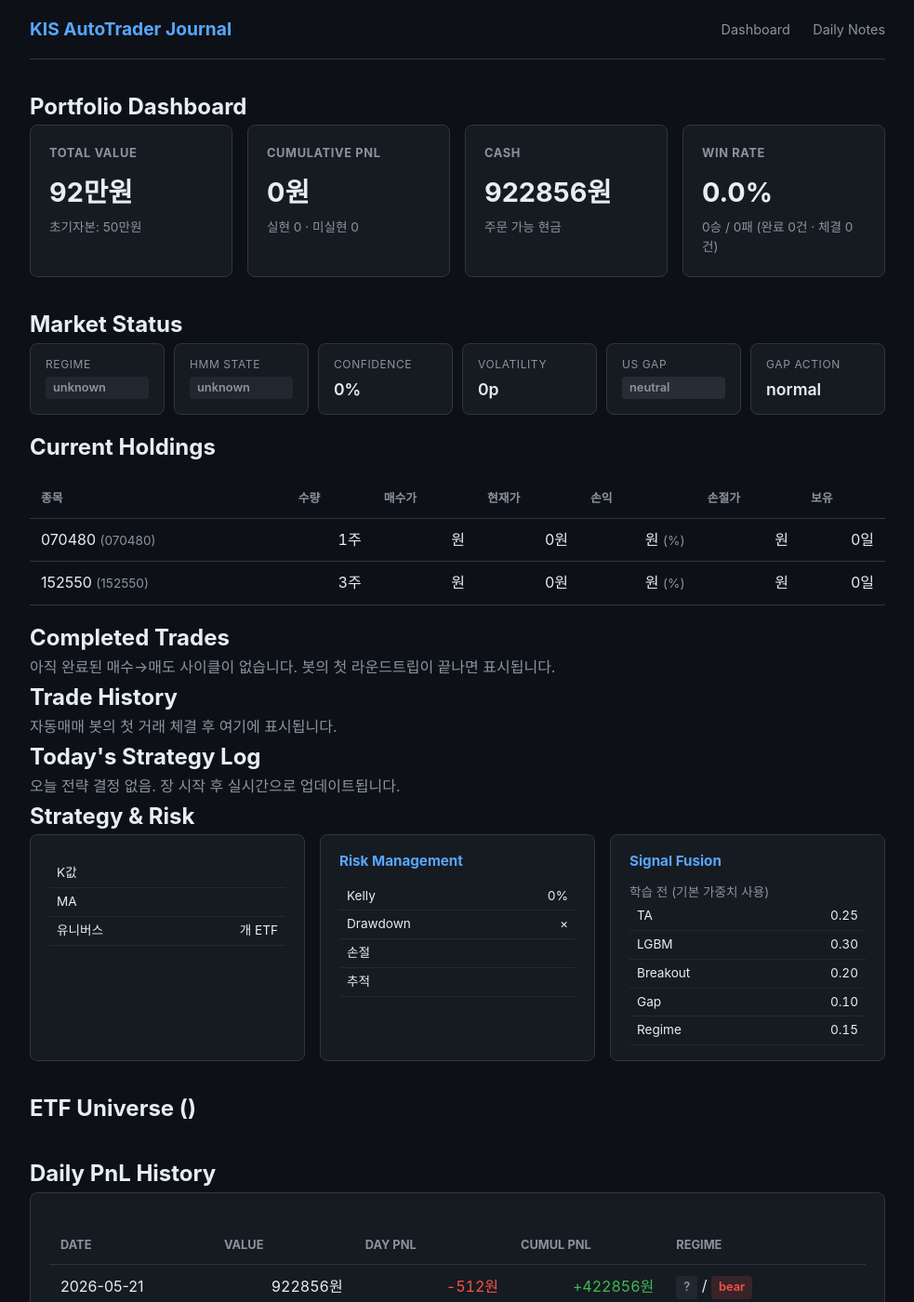
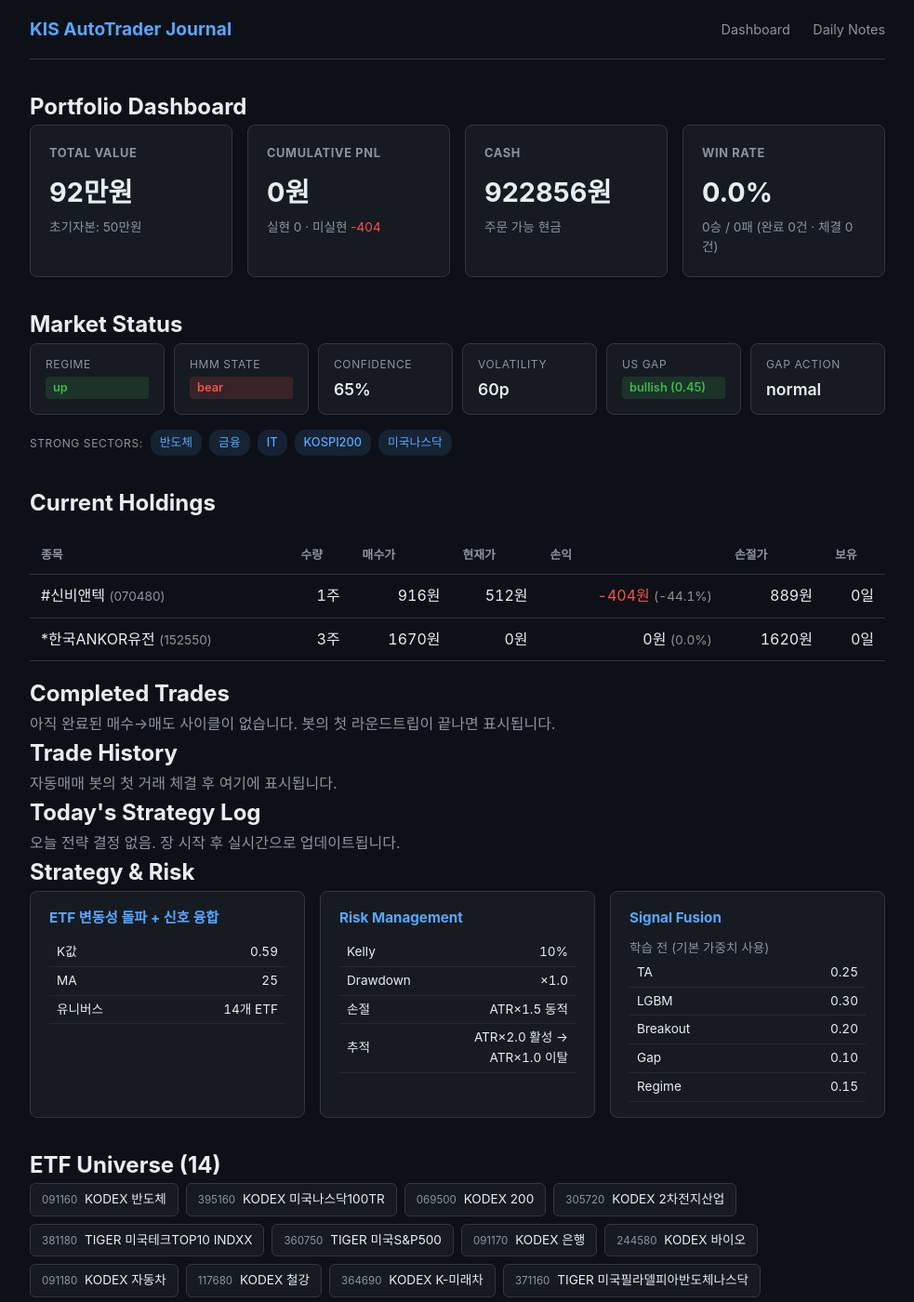
Before and after one commit to BudongJW/kis-trading-journal, a Jekyll site: the page built from index.html, in a window 1280 px wide and 1400 px high. Shown: the whole window at 93% size, without its empty margins (148-1131 px from the left). Built offline with Jekyll 4.4.1, drawn with Linux system fonts in a browser that asks for light colours; some of the changed lines change nothing that is shown; some of the changed text lies outside the part shown.

Commit message:
auto: US night update 06:00

```diff
--- a/_data/portfolio.json
+++ b/_data/portfolio.json
@@ -1,38 +1,46 @@
 {
-  "updated_at": "2026-05-21T19:49:53.896346",
+  "updated_at": "2026-05-22T06:00:21.773308",
   "initial_capital": 500000,
   "cash": 922856,
   "holdings": [
     {
       "symbol": "070480",
-      "name": "070480",
-      "tag": "급등주",
+      "name": "#신비앤텍",
       "qty": 1,
-      "current_price": 0,
-      "value": 0,
-      "ta_score": 0,
-      "ta_signal": "N/A"
+      "current_price": 512,
+      "value": 512,
+      "buy_price": 916,
+      "pnl": -404,
+      "pnl_pct": -44.1,
+      "manual": true,
+      "stop_price": 889
     },
     {
       "symbol": "152550",
-      "name": "152550",
-      "tag": "급등주",
+      "name": "*한국ANKOR유전",
       "qty": 3,
       "current_price": 0,
       "value": 0,
-      "ta_score": 12.4,
-      "ta_signal": "HOLD",
-      "ta_detail": "TA=+12(bear) [RSI(25)=+15 MACD=-20 BB=+15 Stoch=+1 ADX=-0 MA=-15 OBV=-5 MFI=+4 ATR=+5]"
+      "buy_price": 1670,
+      "pnl": 0,
+      "pnl_pct": 0.0,
+      "manual": true,
+      "stop_price": 1620
     }
   ],
-  "holdings_value": 0,
-  "total_value": 922856,
+  "holdings_value": 512,
+  "total_value": 923368,
   "total_pnl": 0,
   "total_pnl_pct": 0,
+  "realized_pnl": 0,
+  "unrealized_pnl": -404,
   "total_trades": 0,
+  "completed_trades": 0,
   "winning_trades": 0,
   "losing_trades": 0,
   "win_rate": 0.0,
+  "trades": [],
+  "realized": [],
   "daily_history": [
     {
       "date": "2026-05-12",
@@ -85,184 +93,127 @@
       "hmm_state": "bear",
       "confidence": 0.654,
       "k_value": 0.59
+    },
+    {
+      "date": "2026-05-22",
+      "total_value": 923368,
+      "cash": 922856,
+      "holdings_value": 512,
+      "day_pnl": 512,
+      "cumul_pnl": 423368,
+      "regime": "up",
+      "hmm_state": "bear",
+      "confidence": 0.654,
+      "k_value": 0.59
     }
   ],
-  "market_context": {
-    "regime": {
-      "trend": "up",
-      "volatility": "normal",
-      "trend_score": 0.418,
-      "vol_percentile": 60.0,
-      "hmm_state": "bear",
-      "hmm_confidence": 0.8524252122980556,
-      "hmm_transition": {
-        "bull": 0.04683101546218416,
-        "bear": 0.9091157925374135,
-        "sideways": 0.0440531920004024
-      }
+  "market": {
+    "regime": "up",
+    "hmm_state": "bear",
+    "confidence": 0.654,
+    "volatility": "normal",
+    "vol_percentile": 60.0,
+    "overnight_gap": {
+      "direction": "bullish",
+      "strength": 0.45,
+      "action": "normal"
     },
-    "confidence": 0.654,
     "strong_sectors": [
       "반도체",
       "금융",
       "IT",
       "KOSPI200",
       "미국나스닥"
-    ],
-    "k_value": 0.59,
-    "ta_weights": {
-      "rsi": 0.17,
-      "macd": 0.17,
-      "bb": 0.12,
-      "stoch": 0.12,
-      "adx": 0.12,
-      "ma": 0.12,
-      "obv": 0.06,
-      "mfi": 0.06,
-      "atr": 0.06
+    ]
+  },
+  "strategy": {
+    "name": "ETF 변동성 돌파 + 신호 융합",
+    "params": {
+      "k": 0.59,
+      "trend_ma": 25
     },
-    "sectors": {
-      "반도체": {
+    "universe_count": 14,
+    "universe": [
+      {
         "symbol": "091160",
-        "ret_5d": 6.11,
-        "ret_20d": 32.47,
-        "vol_ratio": 1.14,
-        "momentum": "positive"
+        "name": "KODEX 반도체"
       },
-      "2차전지": {
+      {
+        "symbol": "395160",
+        "name": "KODEX 미국나스닥100TR"
+      },
+      {
+        "symbol": "069500",
+        "name": "KODEX 200"
+      },
+      {
         "symbol": "305720",
-        "ret_5d": -3.12,
-        "ret_20d": -11.57,
-        "vol_ratio": 1.11,
-        "momentum": "negative"
+        "name": "KODEX 2차전지산업"
       },
-      "바이오": {
+      {
+        "symbol": "381180",
+        "name": "TIGER 미국테크TOP10 INDXX"
+      },
+      {
+        "symbol": "360750",
+        "name": "TIGER 미국S&P500"
+      },
+      {
+        "symbol": "091170",
+        "name": "KODEX 은행"
+      },
+      {
         "symbol": "244580",
-        "ret_5d": -7.08,
-        "ret_20d": -14.37,
-        "vol_ratio": 1.07,
-        "momentum": "negative"
+        "name": "KODEX 바이오"
       },
-      "자동차": {
+      {
         "symbol": "091180",
-        "ret_5d": -1.62,
-        "ret_20d": 15.61,
-        "vol_ratio": 1.24,
-        "momentum": "weak"
+        "name": "KODEX 자동차"
       },
-      "금융": {
+      {
+        "symbol": "117680",
+        "name": "KODEX 철강"
+      },
+      {
+        "symbol": "364690",
+        "name": "KODEX K-미래차"
+      },
+      {
+        "symbol": "371160",
+        "name": "TIGER 미국필라델피아반도체나스닥"
+      },
+      {
         "symbol": "102110",
-        "ret_5d": 4.97,
-        "ret_20d": 27.03,
-        "vol_ratio": 1.14,
-        "momentum": "positive"
+        "name": "KODEX 금융"
       },
-      "IT": {
+      {
         "symbol": "098560",
-        "ret_5d": 0.06,
-        "ret_20d": 3.35,
-        "vol_ratio": 0.6,
-        "momentum": "positive"
-      },
-      "철강": {
-        "symbol": "117700",
-        "ret_5d": -1.97,
-        "ret_20d": -10.61,
-        "vol_ratio": 0.65,
-        "momentum": "weak"
-      },
-      "KOSPI200": {
-        "symbol": "069500",
-        "ret_5d": 5.0,
-        "ret_20d": 27.04,
-        "vol_ratio": 1.1,
-        "momentum": "positive"
-      },
-      "KOSDAQ150": {
-        "symbol": "229200",
-        "ret_5d": -2.0,
-        "ret_20d": -6.3,
-        "vol_ratio": 1.06,
-        "momentum": "negative"
-      },
-      "미국나스닥": {
-        "symbol": "395160",
-        "ret_5d": 8.51,
-        "ret_20d": 31.03,
-        "vol_ratio": 1.68,
-        "momentum": "strong"
+        "name": "KODEX IT"
       }
-    },
-    "breadth": {
-      "kospi_5d": 5.0,
-      "kosdaq_5d": -2.0,
-      "spread": 7.0,
-      "health": "mixed"
-    },
-    "turbulence": {
-      "is_turbulent": false,
-      "reason": "정상 (변동성 1.3x)"
-    },
-    "kelly": {
-      "combined": 0.1,
-      "etf": 0.1,
-      "surge": 0.1
-    },
-    "expectancy": {
-      "etf": 0.6,
-      "surge": 0.4
-    },
-    "lgbm": {},
-    "ta_accuracy": {
-      "rsi": {
-        "correct": 0,
-        "total": 0
-      },
-      "macd": {
-        "correct": 0,
-        "total": 0
-      },
-      "bb": {
-        "correct": 0,
-        "total": 0
-      },
-      "stoch": {
-        "correct": 0,
-        "total": 0
-      },
-      "adx": {
-        "correct": 0,
-        "total": 0
-      },
-      "ma": {
-        "correct": 0,
-        "total": 0
-      },
-      "obv": {
-        "correct": 0,
-        "total": 0
-      },
-      "mfi": {
-        "correct": 0,
-        "total": 0
-      },
-      "atr": {
-        "correct": 0,
-        "total": 0
-      }
-    },
-    "market_history_recent": []
+    ]
   },
-  "strategies": {
-    "etf_breakout": {
-      "name": "ETF 변동성 돌파",
-      "params": {
-        "k": 0.59,
-        "trend_ma": 25
-      }
-    },
-    "surge_scalp": {
-      "name": "급등주 단타"
-    }
-  }
+  "risk": {
+    "kelly_f": 0.1,
+    "drawdown_scale": 1.0,
+    "drawdown_reason": "거래 0건, 스케일링 미적용",
+    "stop_type": "ATR×1.5 동적",
+    "trailing_type": "ATR×2.0 활성 → ATR×1.0 이탈"
+  },
+  "fusion": {
+    "trained": false
+  },
+  "bear_strategy": {
+    "regime": "BULL",
+    "enabled": false
+  },
+  "us_session": {
+    "enabled": true,
+    "cash_usd": 0.0,
+    "positions": 0,
+    "holdings": [],
+    "max_positions": 2,
+    "budget_pct": 0.4,
+    "regime_linked": true
+  },
+  "decisions": []
 }
```
